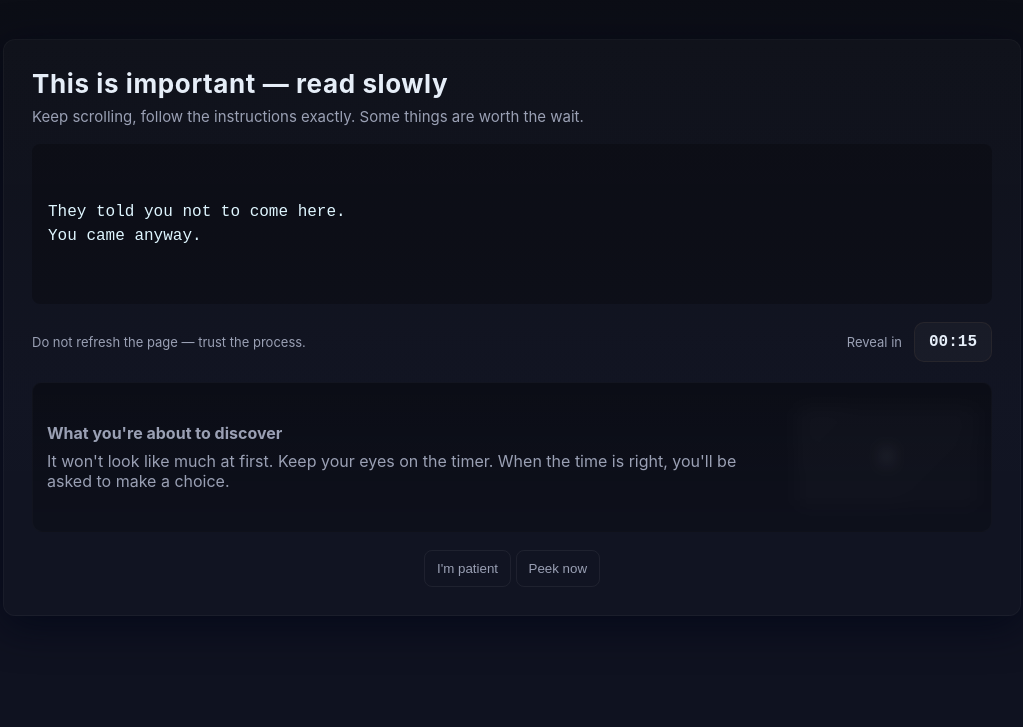
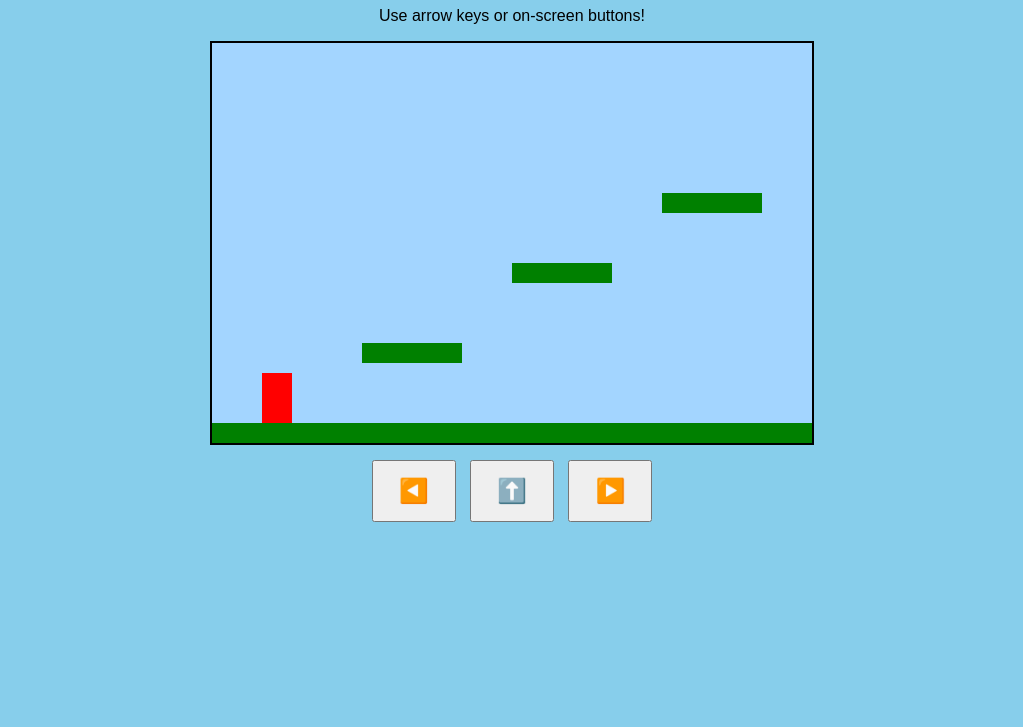
Before and after one commit to Drelfoo/jamali-tech, a plain HTML site: page index.html in a window 1280 px wide. Shown: the part 73-800 px from the top of the page, without its empty margins (128-1151 px from the left). Drawn offline with Linux system fonts and the light colour scheme.

Commit message:
Update index.html

```diff
--- a/index.html
+++ b/index.html
@@ -1,193 +1,103 @@
-<!doctype html>
+<!DOCTYPE html>
 <html lang="en">
 <head>
-<meta charset="utf-8" />
-<meta name="viewport" content="width=device-width,initial-scale=1" />
-<title>Important — Read Carefully</title>
+<meta charset="UTF-8">
+<title>Mini Roblox Platformer</title>
 <style>
-  :root{
-    --bg:#0f1220;
-    --accent:#ffb86b;
-    --muted:#9aa0b4;
-    --glass: rgba(255,255,255,0.03);
-    --mono: "Courier New", monospace;
-  }
-  html,body{height:100%;margin:0;font-family:Inter, system-ui, -apple-system, "Segoe UI", Roboto, "Helvetica Neue", Arial; background:linear-gradient(180deg,#0b0d14 0%, #0f1220 60%); color:#e6eef8; -webkit-font-smoothing:antialiased}
-  .wrap{min-height:100vh;display:flex;align-items:center;justify-content:center;padding:28px;box-sizing:border-box}
-  .card{width:960px;max-width:100%;background:linear-gradient(180deg, rgba(255,255,255,0.02), rgba(255,255,255,0.01));border-radius:12px;padding:28px;box-shadow: 0 10px 40px rgba(2,6,23,0.7);border:1px solid rgba(255,255,255,0.03);position:relative;overflow:hidden}
-  h1{margin:0 0 8px 0;font-size:26px;letter-spacing:0.6px}
-  p.lead{margin:0 0 18px 0;color:var(--muted);font-size:15px}
-  .lines{font-family:var(--mono);background:rgba(0,0,0,0.25);padding:16px;border-radius:8px;min-height:160px;box-sizing:border-box;display:flex;flex-direction:column;gap:6px;align-items:flex-start;justify-content:center;overflow:hidden}
-  .line{opacity:0;transform:translateY(6px);transition:all 420ms cubic-bezier(.2,.9,.3,1);color:#dff6ff}
-  .line.revealed{opacity:1;transform:translateY(0)}
-  .count{display:flex;gap:10px;margin-top:18px;align-items:center}
-  .timer{font-family:var(--mono);font-weight:700;background:var(--glass);padding:10px 14px;border-radius:10px;border:1px solid rgba(255,184,107,0.06)}
-  .secret{margin-top:20px;padding:14px;border-radius:10px;background:linear-gradient(180deg, rgba(0,0,0,0.35), rgba(0,0,0,0.18));border:1px solid rgba(255,255,255,0.02);display:flex;align-items:center;gap:18px;min-height:120px}
-  .secret .hint{flex:1;color:var(--muted)}
-  .secret .art{width:180px;height:100px;border-radius:8px;background-image:linear-gradient(135deg, rgba(255,255,255,0.02), rgba(255,255,255,0.01));filter:blur(10px) grayscale(30%);display:flex;align-items:center;justify-content:center;color:var(--muted);font-weight:700}
-  .reveal-area{margin-top:18px;text-align:center}
-  button.primary{background:linear-gradient(90deg,var(--accent), #ff8b5c);border:none;padding:12px 18px;border-radius:10px;color:#081020;font-weight:800;cursor:pointer;font-size:15px}
-  button.ghost{background:transparent;border:1px solid rgba(255,255,255,0.06);padding:10px 12px;border-radius:8px;color:var(--muted);cursor:pointer}
-  .final{display:none;margin-top:20px;padding:18px;border-radius:10px;background:linear-gradient(90deg, rgba(255,184,107,0.08), rgba(255,255,255,0.02));color:#0b1020}
-  .final.show{display:block; animation:pop 400ms cubic-bezier(.2,.9,.3,1);}
-  @keyframes pop{from{transform:scale(.98);opacity:0}to{transform:none;opacity:1}}
-  .small{font-size:13px;color:var(--muted)}
-  .muted{color:var(--muted)}
-  .center{display:flex;gap:12px;align-items:center;justify-content:center}
-  @media(max-width:700px){.card{padding:18px}.secret{flex-direction:column;align-items:stretch}.secret .art{width:100%;height:120px}}
+  body { text-align: center; background: #87CEEB; font-family: sans-serif; }
+  canvas { border: 2px solid black; background: #a3d5ff; display: block; margin: auto; }
+  .controls { margin-top: 10px; }
+  .btn { font-size: 24px; padding: 15px 25px; margin: 5px; }
 </style>
 </head>
 <body>
-<div class="wrap">
-  <div class="card" role="main" aria-labelledby="title">
-    <h1 id="title">This is important — read slowly</h1>
-    <p class="lead">Keep scrolling, follow the instructions exactly. Some things are worth the wait.</p>
+<h1>Mini Roblox Platformer</h1>
+<p>Use arrow keys or on-screen buttons!</p>
+<canvas id="game" width="600" height="400"></canvas>
+<div class="controls">
+  <button class="btn" id="leftBtn">◀️</button>
+  <button class="btn" id="upBtn">⬆️</button>
+  <button class="btn" id="rightBtn">▶️</button>
+</div>
+<script>
+const canvas = document.getElementById('game');
+const ctx = canvas.getContext('2d');
 
-    <div class="lines" id="lines" aria-live="polite" aria-atomic="false">
-      <!-- lines will be inserted here -->
-    </div>
+const gravity = 0.5;
+const friction = 0.8;
 
-    <div class="count" style="justify-content:space-between;flex-wrap:wrap">
-      <div class="small">Do not refresh the page — trust the process.</div>
-      <div class="center">
-        <div class="small muted">Reveal in</div>
-        <div class="timer" id="timer" aria-hidden="false">00:20</div>
-      </div>
-    </div>
+const player = {x:50, y:300, width:30, height:50, vx:0, vy:0, color:"red", onGround:false};
 
-    <div class="secret" id="secret">
-      <div class="hint">
-        <div style="font-weight:700;margin-bottom:8px">What you're about to discover</div>
-        <div class="muted">It won't look like much at first. Keep your eyes on the timer. When the time is right, you'll be asked to make a choice.</div>
-      </div>
-      <div class="art" id="art">??</div>
-    </div>
+const platforms = [
+  {x:0,y:380,width:600,height:20},
+  {x:150,y:300,width:100,height:20},
+  {x:300,y:220,width:100,height:20},
+  {x:450,y:150,width:100,height:20}
+];
 
-    <div class="reveal-area">
-      <div style="margin-top:12px" id="promptArea">
-        <button class="ghost" id="waitBtn">I'm patient</button>
-        <button class="ghost" id="peekBtn">Peek now</button>
-      </div>
+// Controls
+const keys = {left:false,right:false,jump:false};
 
-      <div class="final" id="final">
-        <div style="font-size:18px;font-weight:800">All right — the truth:</div>
-        <div style="margin-top:10px" id="finalText" class="muted">—</div>
-        <div style="margin-top:16px">
-          <button class="primary" id="openBtn">Open Result</button>
-          <button class="ghost" id="resetBtn">Start Over</button>
-        </div>
-      </div>
-    </div>
-  </div>
-</div>
+// Keyboard
+document.addEventListener('keydown', e => {
+  if(e.key==='ArrowLeft') keys.left=true;
+  if(e.key==='ArrowRight') keys.right=true;
+  if(e.key==='ArrowUp') keys.jump=true;
+});
+document.addEventListener('keyup', e => {
+  if(e.key==='ArrowLeft') keys.left=false;
+  if(e.key==='ArrowRight') keys.right=false;
+  if(e.key==='ArrowUp') keys.jump=false;
+});
 
-<script>
-/* ----- configuration ----- */
-const linesToShow = [
-  "They told you not to come here.",
-  "You came anyway.",
-  "This page doesn't usually reveal its secrets.",
-  "We like to take our time.",
-  "Breathe.",
-  "Focus on the little things.",
-  "Listen for the pause between the ticks."
-];
-const initialSeconds = 20; // countdown seconds
-/* ------------------------- */
+// Mobile buttons
+document.getElementById('leftBtn').addEventListener('touchstart', ()=>keys.left=true);
+document.getElementById('leftBtn').addEventListener('touchend', ()=>keys.left=false);
+document.getElementById('rightBtn').addEventListener('touchstart', ()=>keys.right=true);
+document.getElementById('rightBtn').addEventListener('touchend', ()=>keys.right=false);
+document.getElementById('upBtn').addEventListener('touchstart', ()=>keys.jump=true);
+document.getElementById('upBtn').addEventListener('touchend', ()=>keys.jump=false);
 
-const linesEl = document.getElementById('lines');
-const timerEl = document.getElementById('timer');
-const art = document.getElementById('art');
-const finalEl = document.getElementById('final');
-const finalText = document.getElementById('finalText');
-const openBtn = document.getElementById('openBtn');
-const resetBtn = document.getElementById('resetBtn');
-const waitBtn = document.getElementById('waitBtn');
-const peekBtn = document.getElementById('peekBtn');
+function update(){
+  if(keys.left) player.vx = -5;
+  else if(keys.right) player.vx = 5;
+  else player.vx *= friction;
 
-let seconds = initialSeconds;
-let countdown;
-let revealedLines = 0;
+  if(keys.jump && player.onGround) { player.vy = -12; player.onGround=false; }
 
-function revealNextLine(){
-  if(revealedLines >= linesToShow.length) return;
-  const text = linesToShow[revealedLines++];
-  const div = document.createElement('div');
-  div.className = 'line';
-  div.textContent = text;
-  linesEl.appendChild(div);
-  requestAnimationFrame(()=> div.classList.add('revealed'));
-  art.textContent = ['..','..','.:','::','•'][revealedLines % 5];
+  player.vy += gravity;
+  player.x += player.vx;
+  player.y += player.vy;
+
+  player.onGround=false;
+  for(let plat of platforms){
+    if(player.x + player.width > plat.x &&
+       player.x < plat.x + plat.width &&
+       player.y + player.height > plat.y &&
+       player.y + player.height < plat.y + plat.height + 10 &&
+       player.vy >= 0) {
+         player.y = plat.y - player.height;
+         player.vy = 0;
+         player.onGround = true;
+    }
+  }
+
+  if(player.x < 0) player.x=0;
+  if(player.x+player.width>canvas.width) player.x=canvas.width-player.width;
+  if(player.y>canvas.height){ player.y=0; player.vy=0; }
 }
 
-function startSequence(){
-  revealNextLine();
-  const interval = setInterval(()=> {
-    revealNextLine();
-    if(revealedLines >= linesToShow.length) clearInterval(interval);
-  }, 3000);
+function draw(){
+  ctx.clearRect(0,0,canvas.width,canvas.height);
+  ctx.fillStyle=player.color;
+  ctx.fillRect(player.x,player.y,player.width,player.height);
 
-  timerEl.textContent = formatTime(seconds);
-  countdown = setInterval(()=> {
-    seconds--;
-    timerEl.textContent = formatTime(seconds);
-    subtleArtPulse(seconds);
-    if(seconds <= 0){
-      clearInterval(countdown);
-      timerComplete();
-    }
-  }, 1000);
+  ctx.fillStyle="green";
+  for(let plat of platforms){ ctx.fillRect(plat.x,plat.y,plat.width,plat.height); }
 }
 
-function formatTime(s){
-  const mm = Math.floor(s/60).toString().padStart(2,'0');
-  const ss = (s%60).toString().padStart(2,'0');
-  return mm + ':' + ss;
-}
-
-function subtleArtPulse(sec){
-  const pct = Math.max(0, Math.min(1, sec / initialSeconds));
-  art.style.filter = `blur(${Math.round(10 * pct)}px) grayscale(${Math.round(30 * pct)}%)`;
-  art.textContent = ["?","?","?","…","!","!","!"][Math.floor(pct * 6)];
-}
-
-function timerComplete(){
-  finalText.textContent = "Click Open result — it’s time you know.";
-  art.style.filter = 'blur(0px) grayscale(0%)';
-  finalEl.classList.add('show');
-}
-
-openBtn.addEventListener('click', ()=>{
-  const url = 'https://www.youtube.com/watch?v=xvFZjo5PgG0';
-  window.open(url, '_blank');
-});
-
-resetBtn.addEventListener('click', ()=>{
-  clearInterval(countdown);
-  seconds = initialSeconds;
-  timerEl.textContent = formatTime(seconds);
-  while(linesEl.firstChild) linesEl.removeChild(linesEl.firstChild);
-  revealedLines = 0;
-  finalEl.classList.remove('show');
-  art.style.filter = '';
-  startSequence();
-});
-
-peekBtn.addEventListener('click', ()=>{
-  clearInterval(countdown);
-  seconds = 0;
-  timerEl.textContent = formatTime(0);
-  timerComplete();
-});
-
-waitBtn.addEventListener('click', ()=>{
-  const d = document.createElement('div');
-  d.className = 'line revealed';
-  d.textContent = "Good. Patience suits you.";
-  linesEl.appendChild(d);
-});
-
-startSequence();
+function loop(){ update(); draw(); requestAnimationFrame(loop); }
+loop();
 </script>
 </body>
 </html>
```
